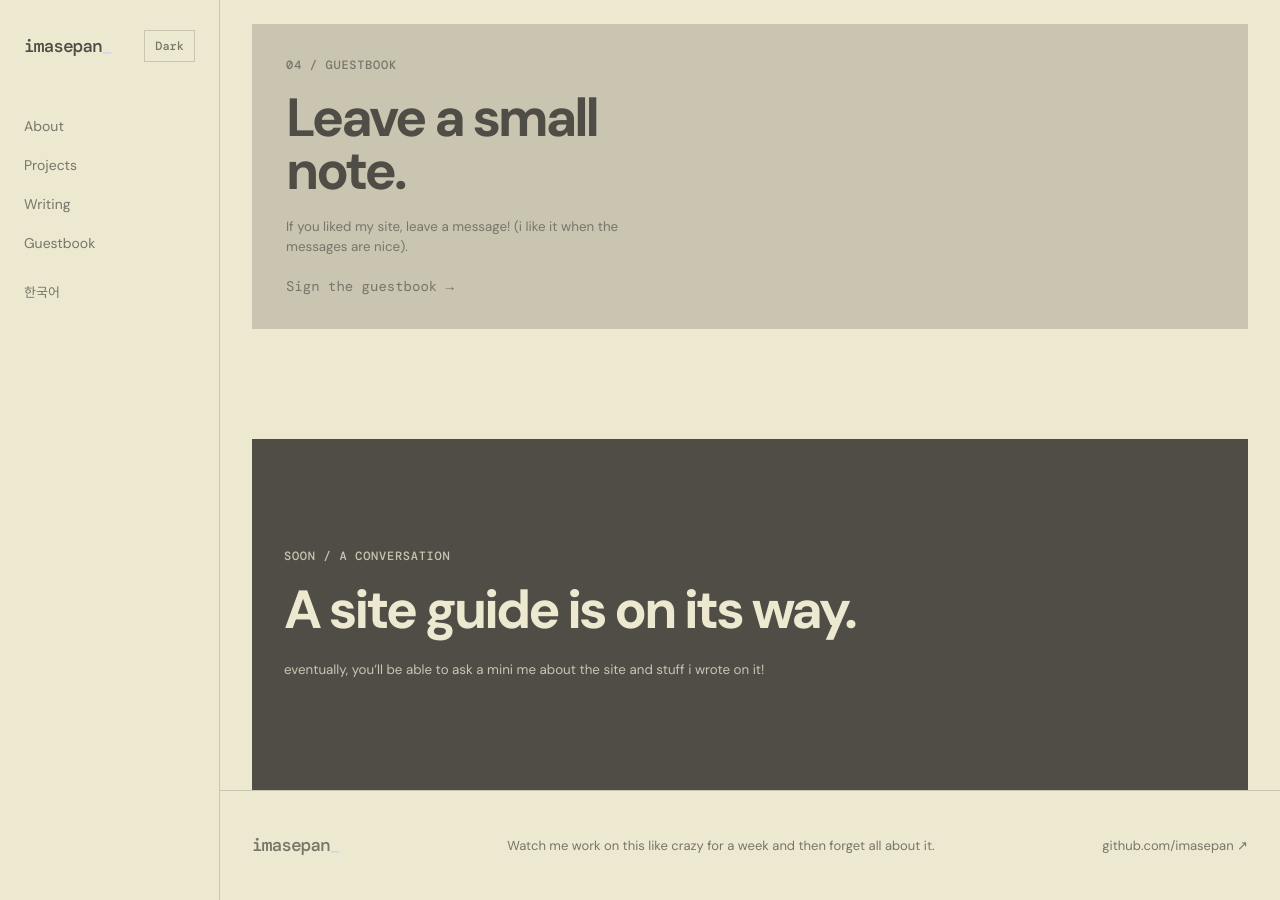
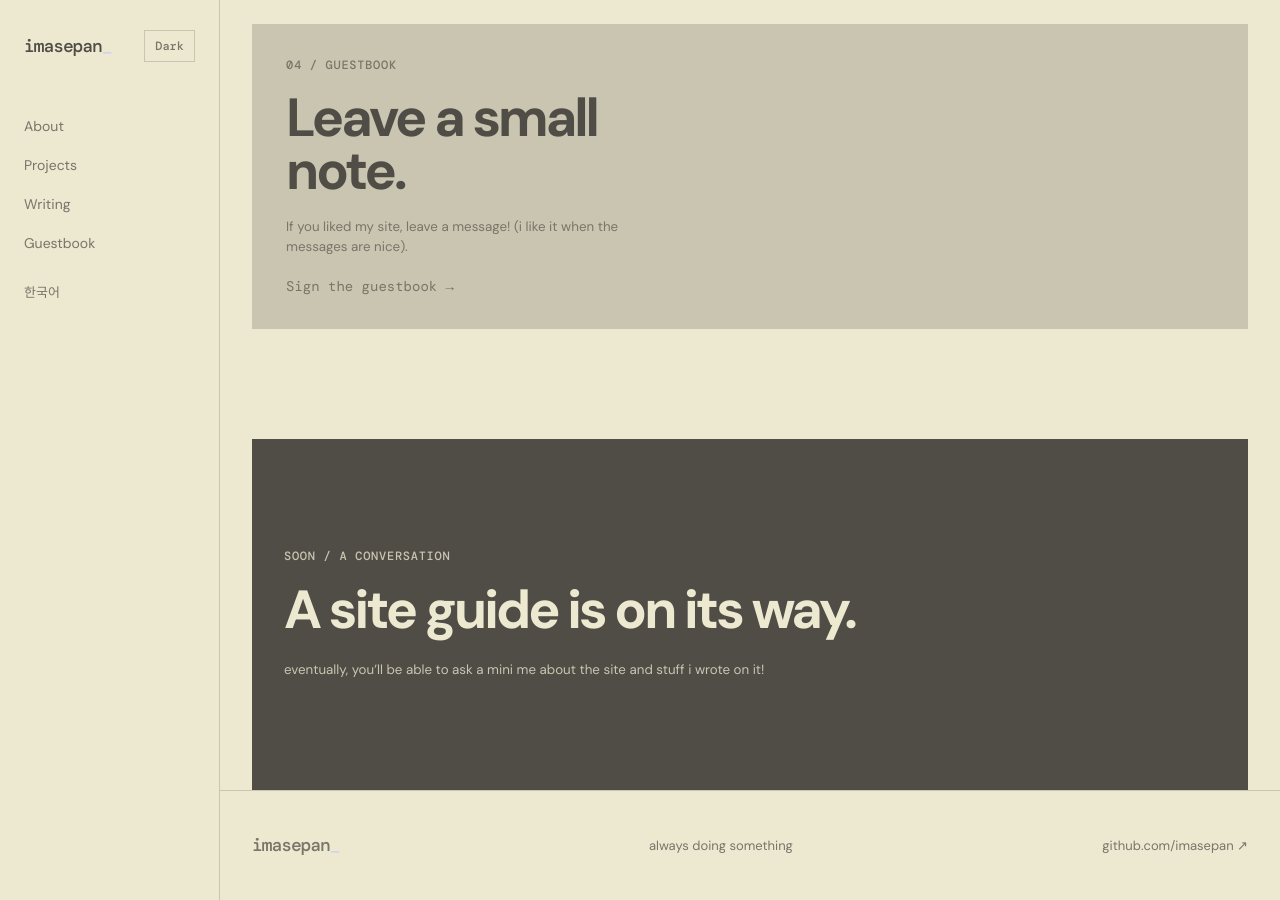
Before and after one commit to imasepan/imasepan.github.io, a Jekyll site: the page built from index.html, in a window 1280 px wide and 900 px high, scrolled down 2871 px. Built offline with Jekyll 4.4.1, drawn with Linux system fonts in a browser that asks for light colours.

Commit message:
Update index.html

```diff
--- a/index.html
+++ b/index.html
@@ -123,7 +123,7 @@
 
     <footer class="site-footer">
       <a class="wordmark" href="index.html">imasepan<span>_</span></a>
-      <p>Watch me work on this like crazy for a week and then forget all about it.</p>
+      <p>always doing something</p>
       <a href="https://github.com/imasepan" target="_blank" rel="noreferrer">github.com/imasepan ↗</a>
     </footer>
     <script src="script.js?v=20260804-4"></script>
```
